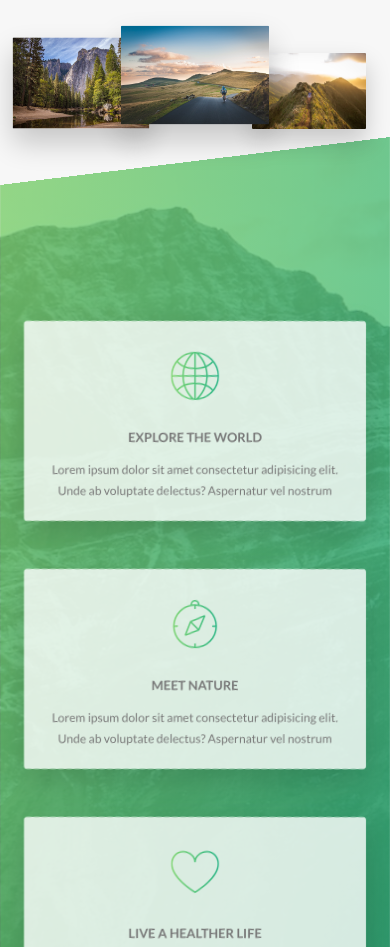
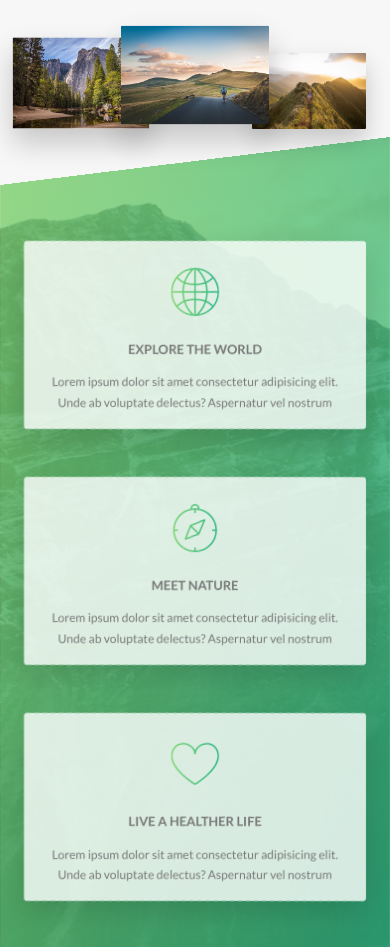
Before and after one commit to BraisC/Natours, a website: page index.html in a window 390 px wide. Shown: the part 1161-2108 px from the top of the page. Drawn offline with Linux system fonts and the light colour scheme.

Commit message:
Feature padding media queries

```diff
--- a/sass/components/_feature-box.scss
+++ b/sass/components/_feature-box.scss
@@ -6,6 +6,10 @@
     border-radius: 3px;
     box-shadow: $shadow-primary;
     transition: all .3s;
+
+    @include respond(tab-port){
+        padding: 2rem;
+    }
 
     &:hover{
         transform: translateY(-1.5rem) scale(1.03);
@@ -20,5 +24,10 @@
         background-clip: text;
         -webkit-background-clip: text;
         color: transparent;
+
+        @include respond(tab-port){
+            margin-bottom: 0;
+        }
+
     }
 }
--- a/sass/pages/_home.scss
+++ b/sass/pages/_home.scss
@@ -26,6 +26,10 @@
     & > *{ //Todo lo que es hijo directo
         transform: skewY(7deg);
     }
+
+    @include respond(tab-port){
+        padding: 10rem 0;
+    }
 }
 
 .section-tours{
@@ -34,7 +38,7 @@
     margin-top: -10rem;
 
     @include respond(tab-port){
-        padding: 20rem 0 10rem 0;
+        padding: 18rem 0 10rem 0;
     }
 }
 
```
Also changed, not shown: css/style.css.
